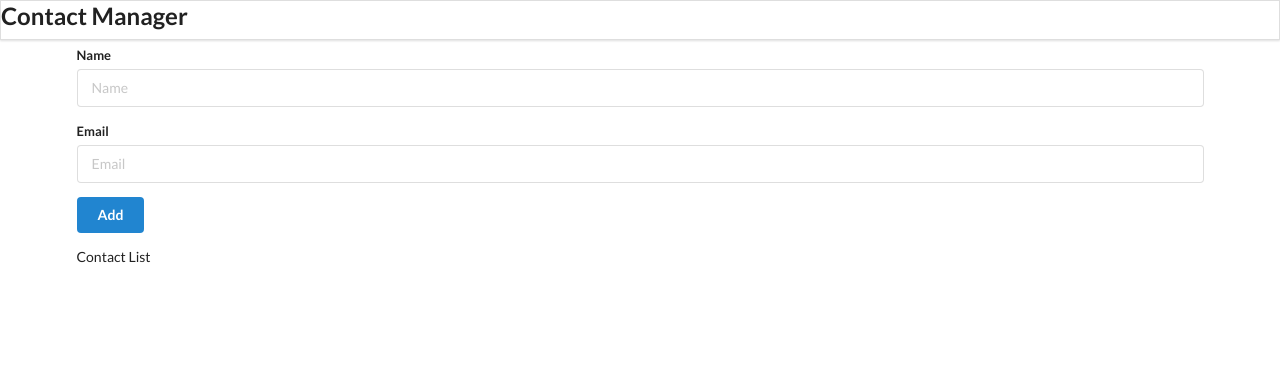
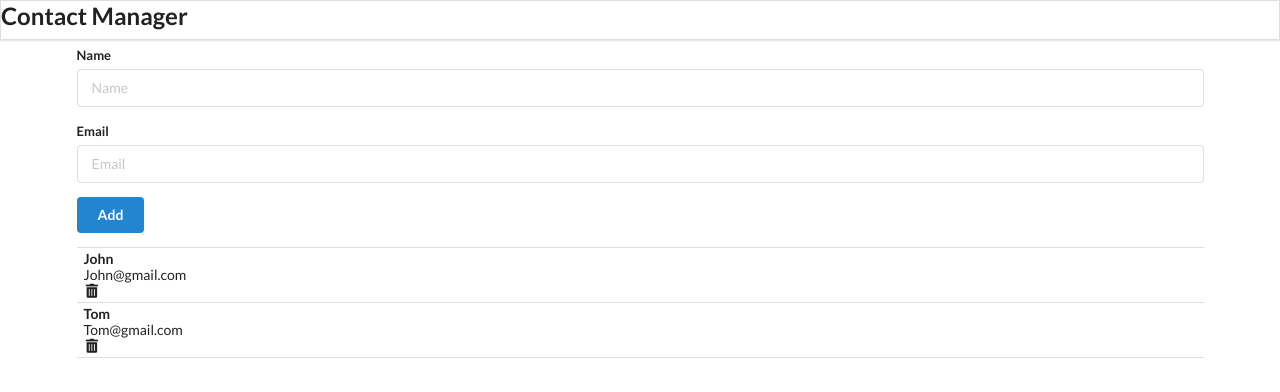
Before and after one commit to TechLounge777/React-Contact-App, a React (Create React App) app: page / in a window 1280 px wide. Shown: the top 392 px of the page. Built offline with nearby package versions, Linux system fonts and the light colour scheme.

Commit message:
added the ContactList component

```diff
--- a/src/components/App.js
+++ b/src/components/App.js
@@ -21,7 +21,7 @@ function App() {
     <div className="ui container">
       <Header />
       <AddContact />
-      <ContactList />
+      <ContactList contacts={contacts} />
     </div>
   );
 }
--- a/src/components/ContactList.js
+++ b/src/components/ContactList.js
@@ -1,11 +1,24 @@
 import React from 'react'
 
-function ContactList() {
+function ContactList(props) {
+
+    const renderContactList = props.contacts.map((contact) =>{
+        return (
+            <div className="item">
+                <div className="Content">
+                    <div className="header">{contact.name}</div>
+                    <div>{contact.email}</div>
+                    <i className="trash alternate outine icon"></i>
+                </div>
+            </div>
+        );
+    });
+
     return (
         <div className="ui celled list">
-            Contact List
+            {renderContactList}
         </div>
     )
-}
+};
 
 export default ContactList
```
